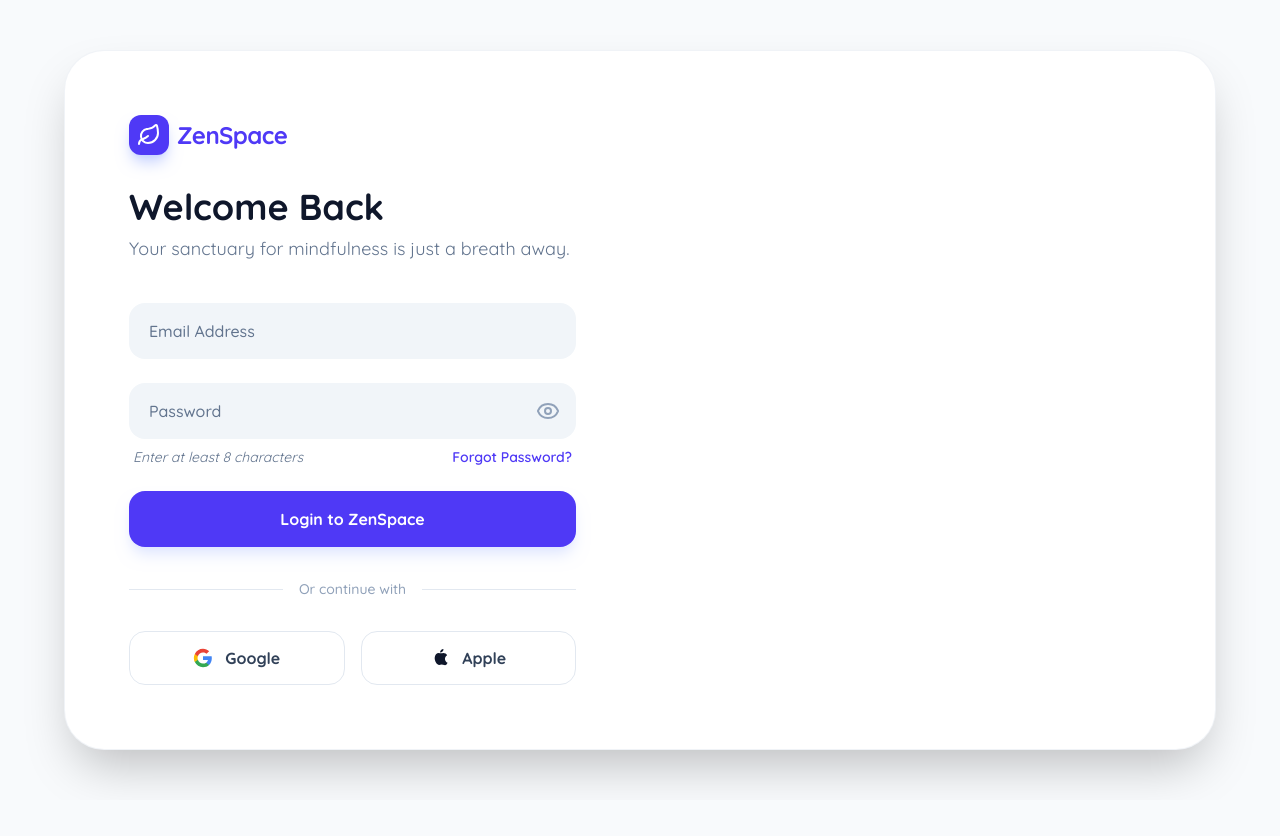
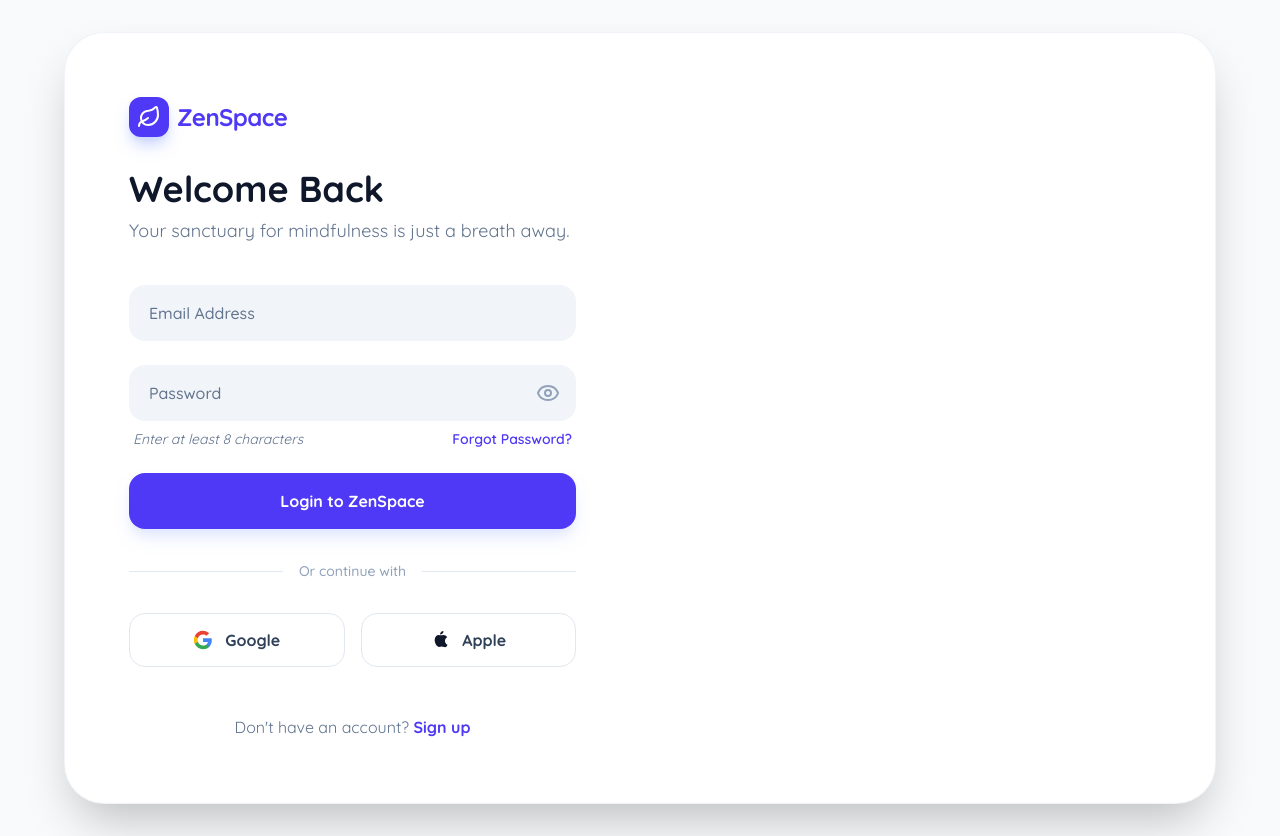
Before and after one commit to arturolguillen/devarturo-7-login-page, a Next.js app: page / in a window 1280 px wide. Before the commit the page ends 800 px from the top, so only its background shows below. Built offline with nearby package versions, Linux system fonts and the light colour scheme.

Commit message:
Add SignUpLink component and integrate it into LoginForm

```diff
--- a/src/app/page.tsx
+++ b/src/app/page.tsx
@@ -9,6 +9,7 @@ import Logo from "@/components/Logo";
 import MainContent from "@/components/MainContent";
 import MainWrapper from "@/components/MainWrapper";
 import PasswordInput from "@/components/PasswordInput";
+import SignUpLink from "@/components/SignUpLink";
 import SocialLogins from "@/components/SocialLogins";
 
 export default function Home() {
@@ -28,6 +29,7 @@ export default function Home() {
                         <GoogleLoginButton />
                         <AppleLoginButton />
                     </SocialLogins>
+                    <SignUpLink />
                 </LoginForm>
             </LeftColumn>
         </MainWrapper>
--- /dev/null
+++ b/src/components/SignUpLink.tsx
@@ -0,0 +1,11 @@
+import Link from "next/link";
+
+export default function SignUpLink() {
+    return (
+        <p className="text-center mt-12 text-slate-500">
+            <span>{'Don\'t have an account?'}</span>
+            &nbsp;
+            <Link href={'#'} className="text-indigo-600 font-bold hover:underline">{'Sign up'}</Link>
+        </p>
+    );
+}
```
